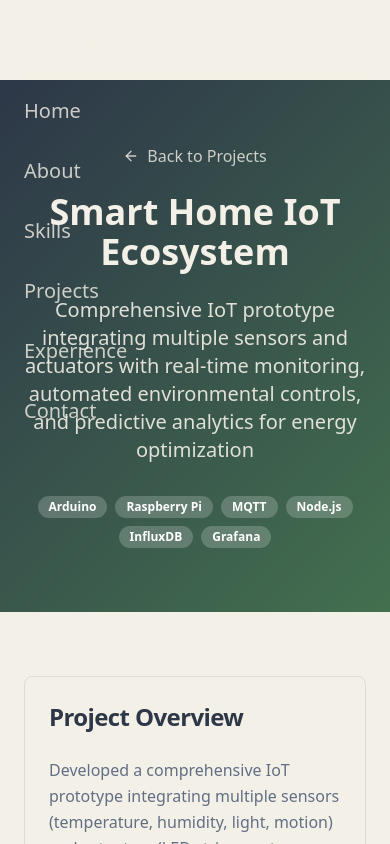
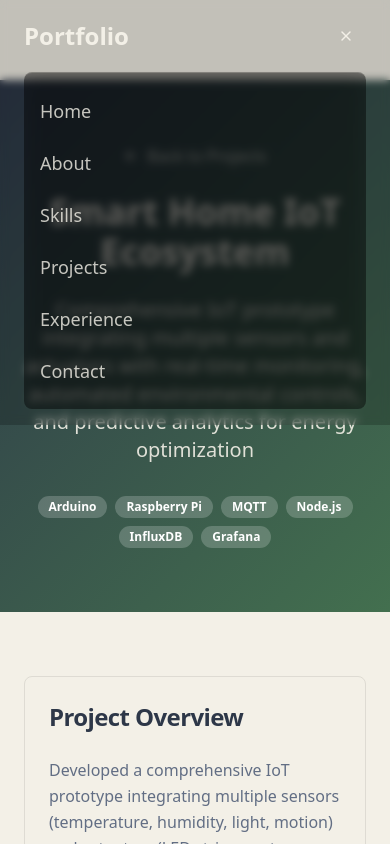
Before and after one commit to annasebedash-creator/anna-sebedach-portfolio, a React (Vite) app: page /projects/iot-ecosystem in a window 390 px wide. Both pictures are taken after a click on the button "Toggle menu". Shown: the top 844 px of the page. Built offline with nearby package versions, Linux system fonts and the light colour scheme.

Commit message:
Adjust header for mobile view

```diff
--- a/src/components/Header.tsx
+++ b/src/components/Header.tsx
@@ -1,6 +1,7 @@
 import { useState, useEffect } from "react";
 import { Menu, X } from "lucide-react";
 import { Button } from "@/components/ui/button";
+
 const Header = () => {
   const [isMenuOpen, setIsMenuOpen] = useState(false);
   const [isVisible, setIsVisible] = useState(true);
@@ -23,6 +24,7 @@ const Header = () => {
 
     return () => window.removeEventListener('scroll', handleScroll);
   }, [lastScrollY]);
+
   const menuItems = [{
     label: "Home",
     href: "#home"
@@ -42,41 +44,60 @@ const Header = () => {
     label: "Contact",
     href: "#contact"
   }];
-  return <header className={`fixed top-0 left-0 right-0 z-50 bg-transparent backdrop-blur-none transition-transform duration-300 ${isVisible ? 'translate-y-0' : '-translate-y-full'}`}>
+
+  return (
+    <header className={`fixed top-0 left-0 right-0 z-50 bg-black/20 backdrop-blur-sm transition-transform duration-300 ${isVisible ? 'translate-y-0' : '-translate-y-full'}`}>
       <div className="container mx-auto px-[24px] py-4">
-        <div className="flex items-center justify-between mx-0 px-0 py-0 my-0 rounded-none">
-          <div className="text-2xl font-bold text-ivory">
+        <div className="flex items-center mx-0 px-0 py-0 my-0 rounded-none">
+          <div className="text-2xl font-bold text-ivory mr-8">
             Portfolio
           </div>
 
-          {/* Desktop Navigation */}
-          <nav className="hidden md:flex items-center space-x-8">
+          {/* Main Navigation - Always visible, responsive sizing */}
+          <nav className="hidden sm:flex items-center space-x-3 md:space-x-6 flex-1">
             {menuItems.map(item => (
               <a
                 key={item.label}
                 href={item.href}
-                className="text-ivory/90 hover:text-ivory transition-colors duration-200 font-medium text-xl"
+                className="text-ivory/90 hover:text-ivory transition-colors duration-200 font-medium text-sm md:text-lg lg:text-xl whitespace-nowrap"
               >
                 {item.label}
               </a>
             ))}
           </nav>
 
-          {/* Mobile Menu Button */}
-          <Button variant="ghost" size="icon" className="md:hidden text-ivory hover:bg-ivory/20" onClick={() => setIsMenuOpen(!isMenuOpen)} aria-label="Toggle menu">
+          {/* Mobile Menu Button - Only on very small screens */}
+          <Button
+            variant="ghost"
+            size="icon"
+            className="sm:hidden text-ivory hover:bg-ivory/20 ml-auto"
+            onClick={() => setIsMenuOpen(!isMenuOpen)}
+            aria-label="Toggle menu"
+          >
             {isMenuOpen ? <X size={24} /> : <Menu size={24} />}
           </Button>
         </div>
 
-        {/* Mobile Navigation */}
-        {isMenuOpen && <div className="md:hidden mt-4 pb-4 border-t border-ivory/20">
-            <nav className="flex flex-col space-y-4 pt-4">
-              {menuItems.map(item => <a key={item.label} href={item.href} className="text-ivory/80 hover:text-ivory transition-colors duration-200 font-medium py-2 text-xl" onClick={() => setIsMenuOpen(false)}>
+        {/* Mobile Navigation - Positioned to avoid hero content overlap */}
+        {isMenuOpen && (
+          <div className="sm:hidden mt-4 pb-4 border-t border-ivory/20 bg-black/40 backdrop-blur-md rounded-lg">
+            <nav className="flex flex-col space-y-2 pt-4 px-4">
+              {menuItems.map(item => (
+                <a
+                  key={item.label}
+                  href={item.href}
+                  className="text-ivory/80 hover:text-ivory transition-colors duration-200 font-medium py-2 text-lg"
+                  onClick={() => setIsMenuOpen(false)}
+                >
                   {item.label}
-                </a>)}
+                </a>
+              ))}
             </nav>
-          </div>}
+          </div>
+        )}
       </div>
-    </header>;
+    </header>
+  );
 };
+
 export default Header;
```
